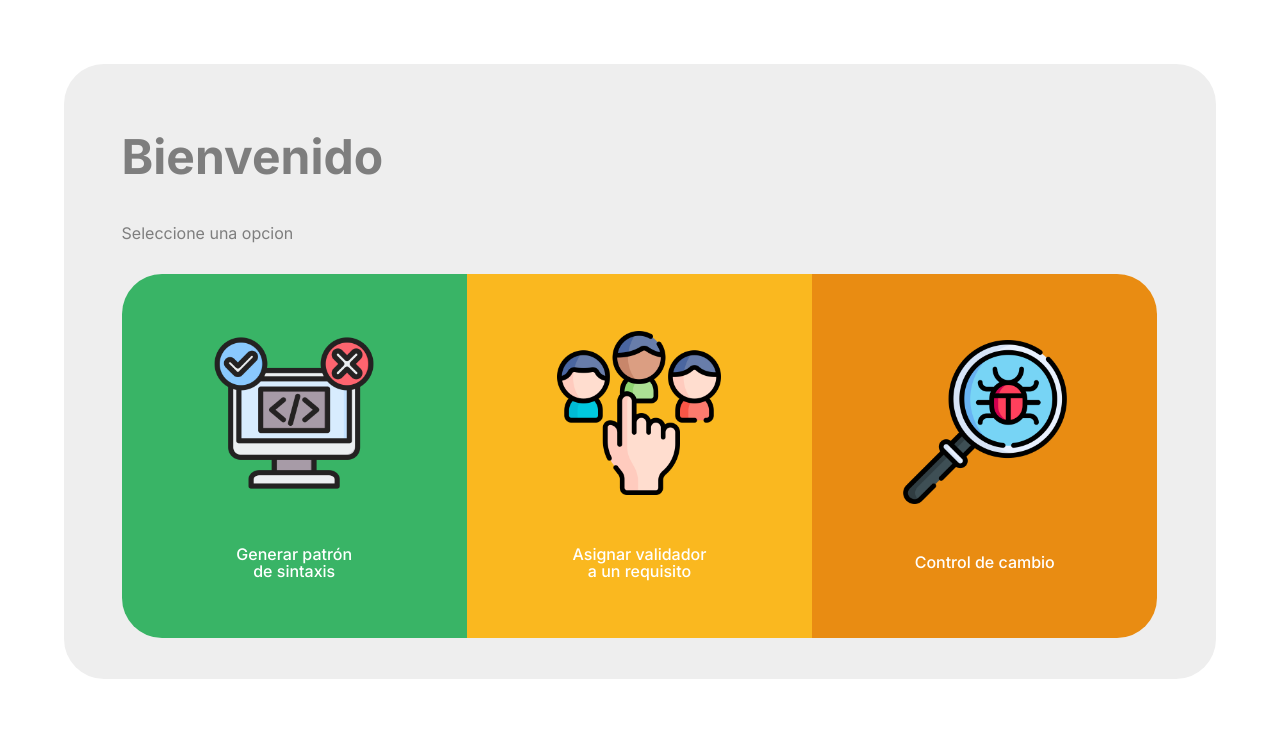
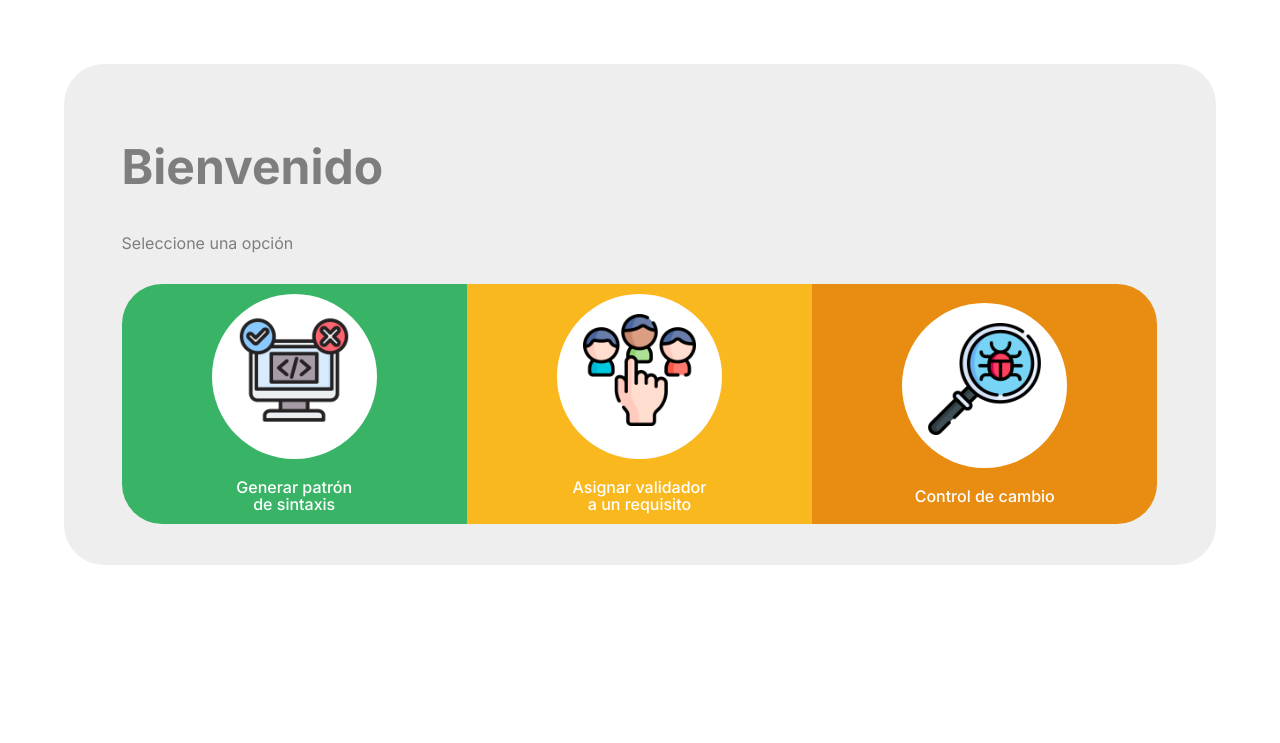
Before and after one commit to Rafiky724/Automatizacion_Requisitos, a Flask app: page / in a window 1280 px wide. Shown: the part 80-823 px from the top of the page. After the commit the page ends 645 px from the top, so only its background shows below. Run offline with Flask 3, Linux system fonts and the light colour scheme; some libraries are stand-ins or nearby versions.

Commit message:
Corrección de interfaz home

```diff
--- a/app/static/css/layout.css
+++ b/app/static/css/layout.css
@@ -21,6 +21,7 @@ a {
 /*Estilos titulo contenedor*/
 
 .title-container {
+  margin-top: 10px;
   width: 90%;
 }
 
@@ -49,7 +50,12 @@ a {
 }
 
 .card-figure {
-  height: 50%;
+  margin: 10px;
+  width: 125px;
+  height: 125px;
+  padding: 20px;
+  background-color: white;
+  border-radius: 100%;
 }
 
 .card-img {
@@ -70,7 +76,7 @@ a {
 .asignar-container-option:hover,
 .control-container-option:hover {
   transition-duration: 0.2s;
-  box-shadow: inset 0 0 10px black;
+  box-shadow: inset 0 0 5px black;
 }
 
 .asignar-container-option {
@@ -90,4 +96,5 @@ a {
   font-size: 1em;
   line-height: 1.1;
   text-align: center;
+  margin: 10px;
 }
--- a/app/static/css/navbar.css
+++ b/app/static/css/navbar.css
@@ -47,5 +47,15 @@
   padding: 0 20px;
   text-decoration: none;
   color: #eee;
+
+}
+
+.navBar-list a:hover {
+  background-color: #023373;
   transition-duration: 0.3s;
 }
+
+.puntica a:hover {
+  border-radius:  0 0 20px 0 ;
+  transition-duration: 0s;
+}
--- a/app/templates/components/navBar.html
+++ b/app/templates/components/navBar.html
@@ -13,7 +13,7 @@
       <ul class="navBar-list">
         <li><a>{{data['navegacion']['patron']}}</a></li>
         <li><a>{{data['navegacion']['asignar']}}</a></li>
-        <li><a>{{data['navegacion']['depuracion']}}</a></li>
+        <li class="puntica"><a>{{data['navegacion']['depuracion']}}</a></li>
       </ul>
     </div>
   </nav>
--- a/app/templates/index.html
+++ b/app/templates/index.html
@@ -11,7 +11,7 @@
       <!-- TITULO -->
       <div class="title-container">
         <h2>Bienvenido</h2>
-        <p>Seleccione una opcion</p>
+        <p>Seleccione una opción</p>
       </div>
       <!-- CARDS -->
       <div class="options-container">
```
